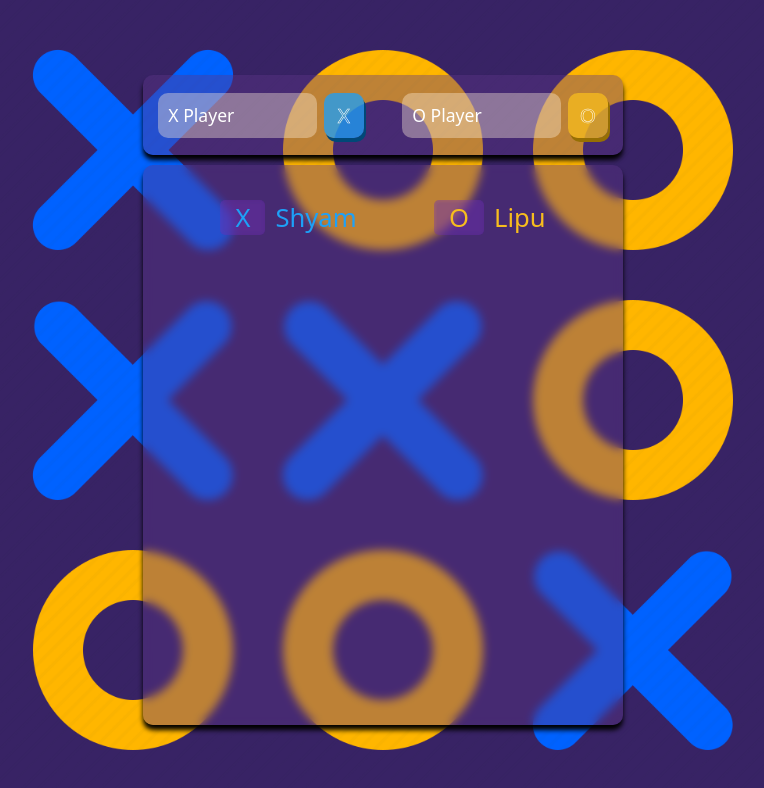
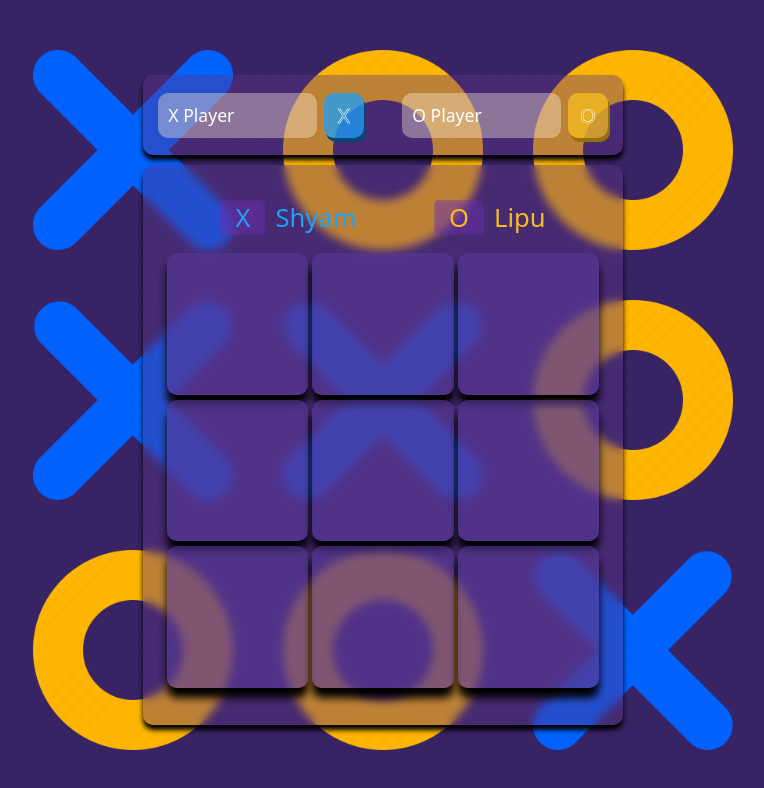
Before and after one commit to Entrepreneur-Shyam/Tic-Tac-Toe, a plain HTML site: page index.html in a window 1280 px wide. Shown: the whole page, without its empty margins (257-1021 px from the left). Drawn offline with Linux system fonts and the light colour scheme; the site is published under a folder, as on GitHub Pages, so addresses that start at the root find nothing; a web font is replaced by a local one.

Commit message:
Update index.html

```diff
--- a/index.html
+++ b/index.html
@@ -8,7 +8,7 @@
     <link rel="shortcut icon" href="assets/favicon-tic-tac-toe.png" type="image/x-icon">
     <link rel="stylesheet" href="style.css">
     <link rel="stylesheet" href="gameOver.css">
-    <script src="/script/script.js" type="module" defer> </script>
+    <script src="./script/script.js" type="module" defer> </script>
 </head>
 
 <body>
```
